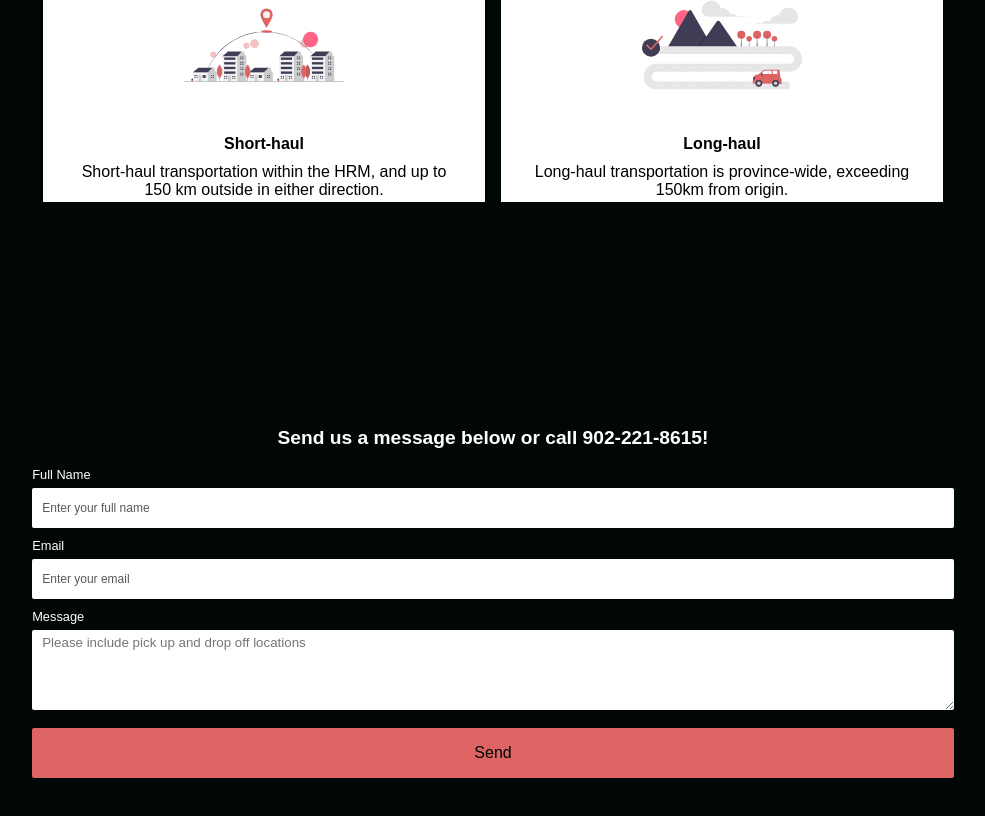
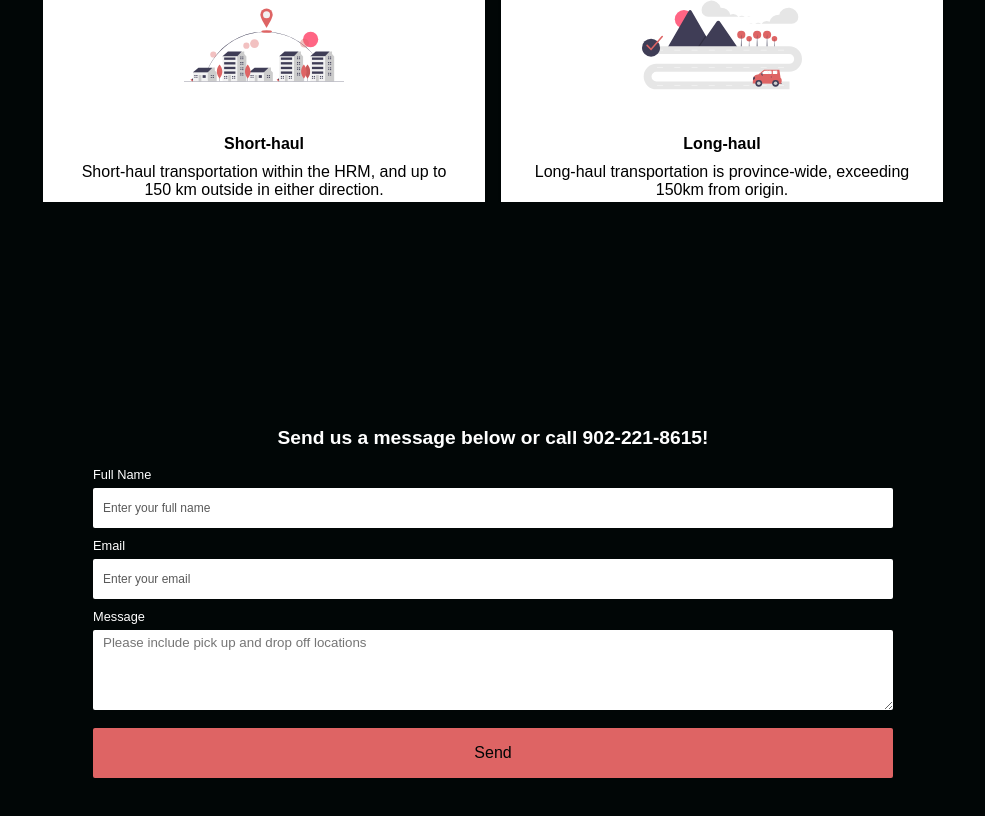
Before and after one commit to reyncode/moving-co, a React (Create React App) app: page / in a window 1280 px wide. Shown: the part 2998-3814 px from the top of the page, without its empty margins (147-1132 px from the left). Built offline with nearby package versions, Linux system fonts and the light colour scheme; a web font is replaced by a local one.

Commit message:
form-input width capped at 800px

```diff
--- a/src/components/Form/Form.css
+++ b/src/components/Form/Form.css
@@ -42,6 +42,7 @@
 .form-inputs {
   margin-bottom: 0.5rem;
   width: 80%;
+  max-width: 800px;
 }
 
 .form-inputs p {
@@ -85,6 +86,7 @@
 
 .form-input-btn {
   width: 80%;
+  max-width: 800px;
   height: 50px;
   margin-top: 10px;
   border-radius: 2px;
```
